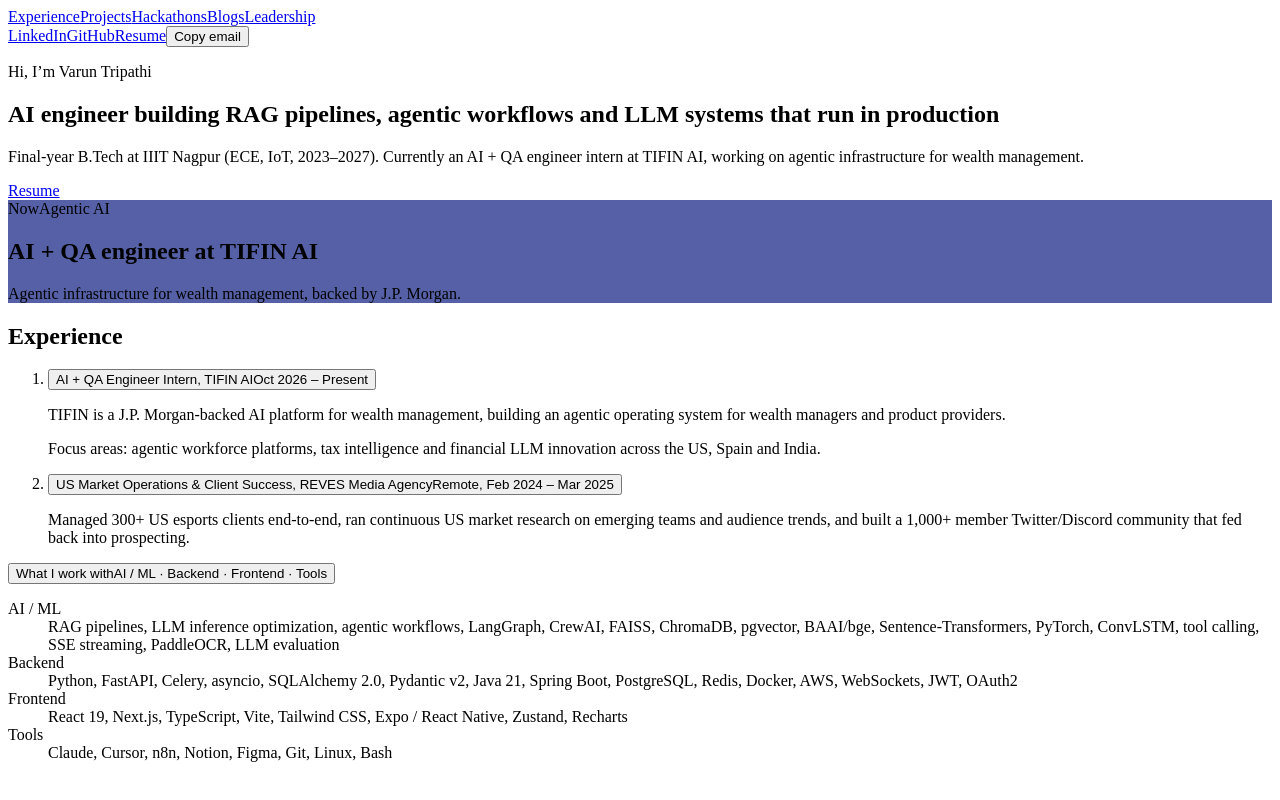
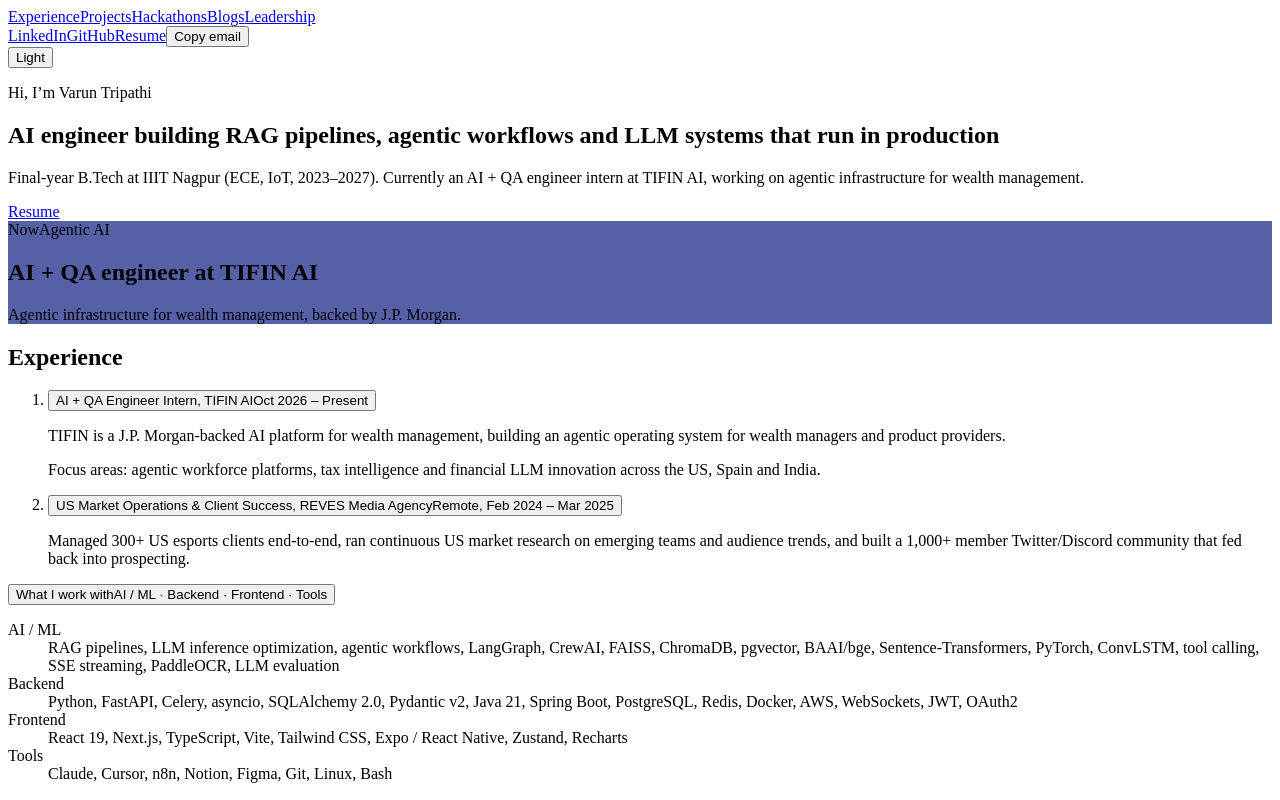
Before and after one commit to varuntripathi-029/portfolio_varun, a React (Vite) app: page / in a window 1280 px wide. Built offline with nearby package versions, Linux system fonts and the light colour scheme; the HTML template or start-up script is replaced by a standard one.

Commit message:
Add theme toggle and page transition to the app shell

```diff
--- a/src/App.tsx
+++ b/src/App.tsx
@@ -8,8 +8,26 @@
 import BlogPost from './pages/BlogPost'
 import Leadership from './pages/Leadership'
 
+type Theme = 'light' | 'dark'
+
+function currentTheme(): Theme {
+  return document.documentElement.dataset.theme === 'dark' ? 'dark' : 'light'
+}
+
 function Sidebar() {
   const [copied, setCopied] = useState(false)
+  const [theme, setTheme] = useState<Theme>(currentTheme)
+
+  const toggleTheme = () => {
+    const next: Theme = theme === 'dark' ? 'light' : 'dark'
+    document.documentElement.dataset.theme = next
+    try {
+      localStorage.setItem('theme', next)
+    } catch {
+      /* storage can be blocked; the theme still applies for this visit */
+    }
+    setTheme(next)
+  }
 
   const copyEmail = async () => {
     try {
@@ -54,6 +72,17 @@
           {copied ? 'Copied' : 'Copy email'}
         </button>
       </div>
+      <button
+        type="button"
+        className="theme-toggle"
+        onClick={toggleTheme}
+        aria-pressed={theme === 'dark'}
+      >
+        <span className="theme-track" aria-hidden="true">
+          <span className="theme-thumb" />
+        </span>
+        {theme === 'dark' ? 'Dark' : 'Light'}
+      </button>
     </aside>
   )
 }
@@ -67,12 +96,14 @@
 }
 
 export default function App() {
+  const location = useLocation()
   return (
     <div className="shell">
       <ScrollToTop />
       <Sidebar />
       <main className="main">
-        <Routes>
+        <div className="page" key={location.pathname}>
+        <Routes location={location}>
           <Route path="/" element={<Experience />} />
           <Route path="/projects" element={<Projects />} />
           <Route path="/hackathons" element={<Hackathons />} />
@@ -81,6 +112,7 @@
           <Route path="/leadership" element={<Leadership />} />
           <Route path="*" element={<Experience />} />
         </Routes>
+        </div>
       </main>
     </div>
   )
```
